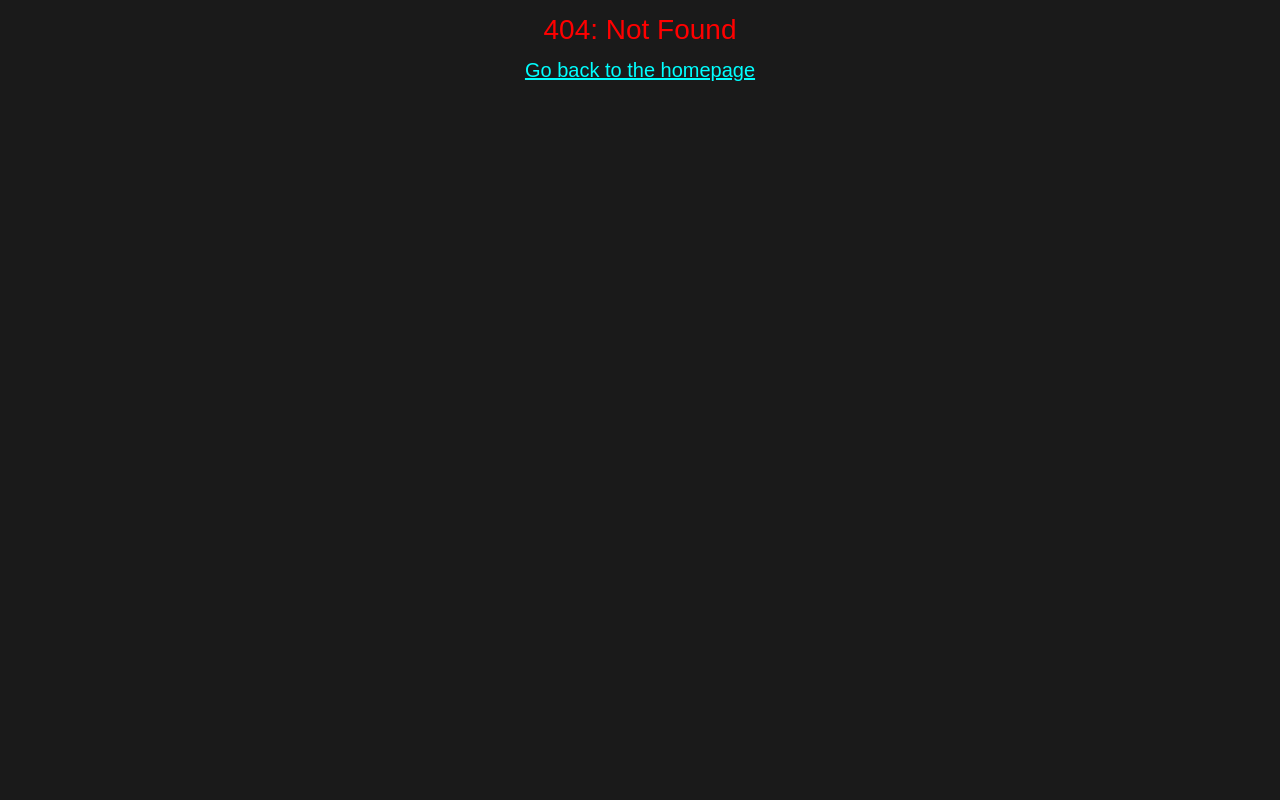
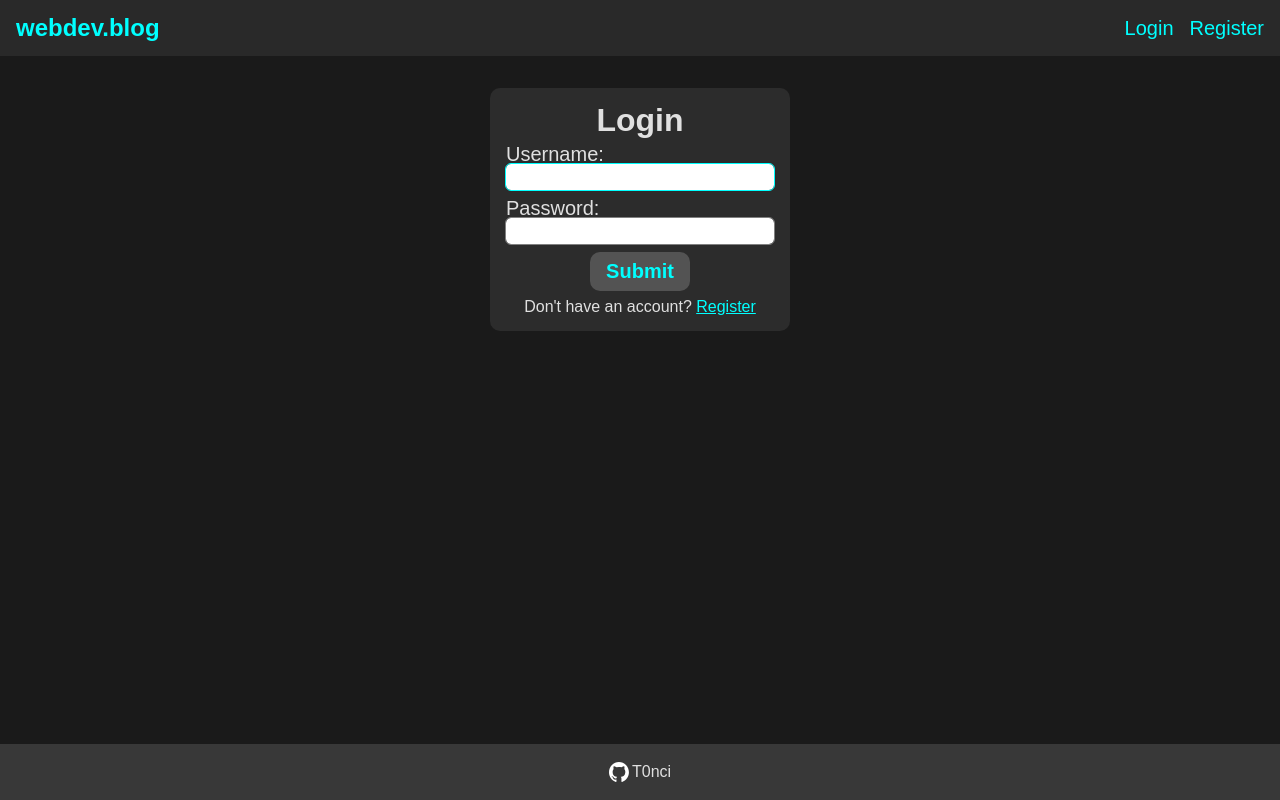
Before and after one commit to T0nci/odin-blog-viewer, a React (Vite) app: page /login in a window 1280 px wide. Before the commit this address had no page. Built offline with nearby package versions, Linux system fonts and the light colour scheme.

Commit message:
Create and style component for login and register

```diff
--- /dev/null
+++ b/src/Components/AuthForm/AuthForm.jsx
@@ -0,0 +1,145 @@
+import PropTypes from "prop-types";
+import { useState } from "react";
+import { useOutletContext, Link } from "react-router-dom";
+import styles from "./AuthForm.module.css";
+
+// One component for both login and register because they are almost exactly the same
+const AuthForm = ({ path }) => {
+  const setToken = useOutletContext();
+  const [fields, setFields] = useState(
+    path === "login"
+      ? { username: "", password: "" }
+      : { username: "", password: "", confirm: "", displayName: "" },
+  );
+  const [errors, setErrors] = useState(null);
+
+  const handleSubmit = (e) => {
+    e.preventDefault();
+
+    if (path === "login") {
+      // validate fields
+    }
+  };
+
+  return (
+    <>
+      <form onSubmit={handleSubmit} className={styles.form}>
+        <h1 className={styles.heading}>
+          {path[0].toUpperCase() + path.slice(1)}
+        </h1>
+        {errors !== null && (
+          <ul>
+            {errors.map((error) => (
+              <li key={error.msg}>{error.msg}</li>
+            ))}
+          </ul>
+        )}
+        <div>
+          <label htmlFor="username" className={styles.label}>
+            Username:
+          </label>
+          <input
+            type="text"
+            name="username"
+            id="username"
+            autoFocus
+            autoComplete="off"
+            required
+            value={fields.username}
+            onChange={(e) =>
+              setFields((prevFields) => ({
+                ...prevFields,
+                username: e.target.value,
+              }))
+            }
+            className={styles.input}
+          />
+        </div>
+        <div>
+          <label htmlFor="password" className={styles.label}>
+            Password:
+          </label>
+          <input
+            type="password"
+            name="password"
+            id="password"
+            required
+            value={fields.password}
+            onChange={(e) =>
+              setFields((prevFields) => ({
+                ...prevFields,
+                password: e.target.value,
+              }))
+            }
+            className={styles.input}
+          />
+        </div>
+        {path === "register" && (
+          <>
+            <div>
+              <label htmlFor="confirm" className={styles.label}>
+                Confirm password:
+              </label>
+              <input
+                type="text"
+                name="confirm"
+                id="confirm"
+                required
+                value={fields.confirm}
+                onChange={(e) =>
+                  setFields((prevFields) => ({
+                    ...prevFields,
+                    confirm: e.target.value,
+                  }))
+                }
+                className={styles.input}
+              />
+            </div>
+            <div>
+              <label htmlFor="displayName" className={styles.label}>
+                Display name:
+              </label>
+              <input
+                type="text"
+                name="displayName"
+                id="displayName"
+                autoComplete="off"
+                required
+                value={fields.displayName}
+                onChange={(e) =>
+                  setFields((prevFields) => ({
+                    ...prevFields,
+                    displayName: e.target.value,
+                  }))
+                }
+                className={styles.input}
+              />
+            </div>
+          </>
+        )}
+        <div>
+          <button type="submit" className={styles.submit}>
+            Submit
+          </button>
+        </div>
+        <p className={styles.info}>
+          {path === "login" ? (
+            <>
+              Don&apos;t have an account? <Link to="/register">Register</Link>
+            </>
+          ) : (
+            <>
+              Already have an account? <Link to="/login">Login</Link>
+            </>
+          )}
+        </p>
+      </form>
+    </>
+  );
+};
+
+AuthForm.propTypes = {
+  path: PropTypes.oneOf(["login", "register"]),
+};
+
+export default AuthForm;
--- /dev/null
+++ b/src/Components/AuthForm/AuthForm.module.css
@@ -0,0 +1,62 @@
+.form {
+  border-radius: 10px;
+  background-color: #2c2c2c;
+  padding: 1rem;
+  width: 300px;
+  margin: 1rem auto 0;
+}
+
+.form > *:not(:last-child) {
+  margin-bottom: 0.5rem;
+}
+
+.heading {
+  text-align: center;
+  font-size: 2rem;
+  font-weight: bold;
+}
+
+.label {
+  font-size: 1.25rem;
+}
+
+.input {
+  border-radius: 5px;
+  border: none;
+  padding: 0.25rem 0.5rem;
+  outline: 1px solid gray;
+  height: auto;
+}
+
+.input:focus {
+  outline: 1px solid #00ffff;
+}
+
+.submit {
+  width: auto;
+  margin: 0 auto;
+  border: none;
+  border-radius: 10px;
+  font-size: 1.25rem;
+  font-weight: bold;
+  padding: 0.5rem 1rem;
+  color: #00ffff;
+  background-color: #535353;
+  cursor: pointer;
+}
+
+.info {
+  text-align: center;
+}
+
+.info > a {
+  color: #00ffff;
+}
+
+.info > a:hover {
+  color: #00dddd;
+}
+
+.info > a:active {
+  color: #00bbbb;
+}
--- a/src/routes.jsx
+++ b/src/routes.jsx
@@ -1,6 +1,7 @@
 import NavBar from "./Components/NavBar/NavBar";
 import ErrorPage from "./Components/ErrorPage/ErrorPage";
 import Home from "./Components/Home/Home";
+import AuthForm from "./Components/AuthForm/AuthForm";
 
 export default [
   {
@@ -10,6 +11,13 @@ export default [
     // Having this structure so I don't have to reload the navbar
     // and not spamming errorElement for every route because
     // this one catches everything from its children
-    children: [{ index: true, element: <Home /> }],
+    children: [
+      { index: true, element: <Home /> },
+      { path: "login", element: <AuthForm key="login" path="login" /> },
+      {
+        path: "register",
+        element: <AuthForm key="register" path="register" />,
+      },
+    ],
   },
 ];
```
